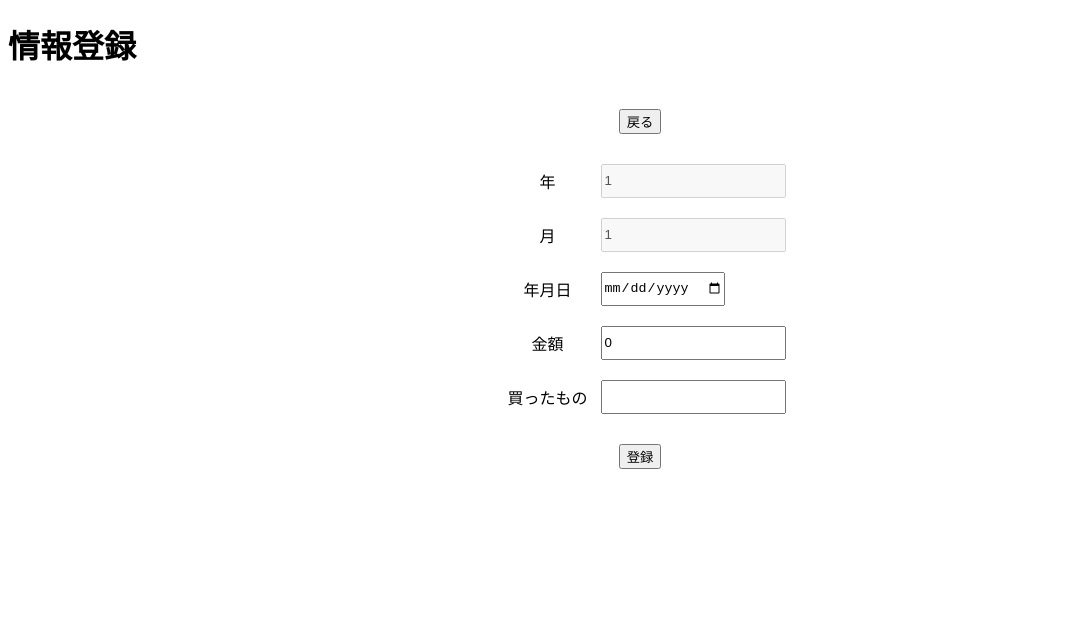
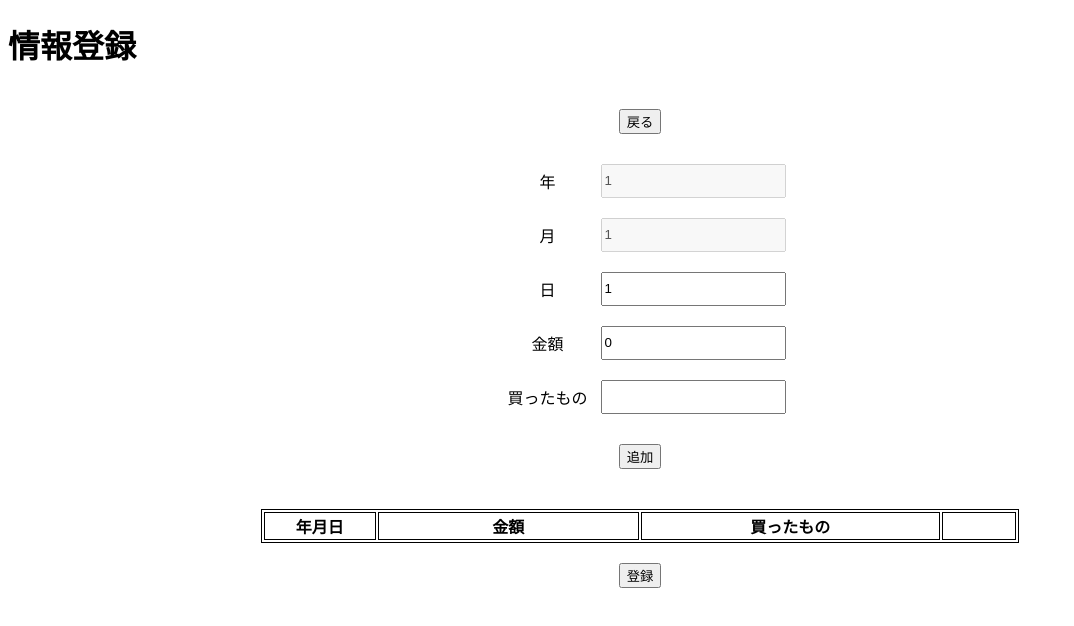
Before and after one commit to zakku58new/kakeibo-frontend, a Vue app: page /regist/credit-detaile/11 in a window 1280 px wide. Shown: the top 626 px of the page, without its empty margins (0-1074 px from the left). Built offline with nearby package versions, Linux system fonts and the light colour scheme.

Commit message:
クレカ詳細情報入力画面：複数情報一括入力の対応

```diff
--- a/src/components/CreditDetailRegister.vue
+++ b/src/components/CreditDetailRegister.vue
@@ -2,7 +2,7 @@
     <h1>情報登録</h1>
     <div style="display: block; text-align: center;">
         <button @click="back">戻る</button>
-        <form @submit.prevent="submitExpense" style="width: fit-content; margin: auto;">
+        <form @submit.prevent="addCreditDetail" style="width: fit-content; margin: auto;">
             <div class="inputText">
                 <label>年　　　　　</label>
                 <input type="text" v-model="dataCreditDetail.creditDetailYear" disabled>
@@ -12,8 +12,8 @@
                 <input type="text" v-model="dataCreditDetail.creditDetailMonth" disabled>
             </div>
             <div class="inputText">
-                <label>年月日　　　</label>
-                <input type="date" v-model="dataCreditDetail.creditDate">
+                <label>日　　　　　</label>
+                <input type="text" v-model="creditDetailDay">
             </div>
             <div class="inputText">
                 <label>金額　　　　</label>
@@ -23,6 +23,27 @@
                 <label>買ったもの　</label>
                 <input type="text" v-model="dataCreditDetail.purchasedItems">
             </div>
+            <button type="submit">追加</button>
+        </form>
+        <table class="credit-table-data">
+            <thead>
+                <tr>
+                    <th class="credit-table-creditDate">年月日</th>
+                    <th class="credit-table-amount">金額</th>
+                    <th class="credit-table-purchasedItems">買ったもの</th>
+                    <th class="credit-table-button"></th>
+                </tr>
+            </thead>
+            <tbody>
+                <tr v-for="(data, key) in creditData" :key="key">
+                    <td class="credit-table-creditDate">{{ data.creditDate }}</td>
+                    <td class="credit-table-amount">￥{{ data.amount }}</td>
+                    <td class="credit-table-purchasedItems">{{ data.purchasedItems }}</td>
+                    <td class="credit-table-button"><button>削除</button></td>
+                </tr>
+            </tbody>
+        </table>
+        <form @submit.prevent="submitExpense" style="width: fit-content; margin: auto;">
             <button type="submit">登録</button>
         </form>
     </div>
@@ -50,34 +71,45 @@ export default {
                 // チェックボックス
                 checkboxStatus: false,
             },
+            // 日
+            creditDetailDay: '1',
+            // 配列
+            creditData: [],
         };
     },
 
     mounted() {
         this.dataCreditDetail.creditDetailYear = this.year;
         this.dataCreditDetail.creditDetailMonth = this.month;
-        if (this.month < 10){
-            this.dataCreditDetail.creditDate = this.year + "-0" + this.month + "-01";
-        } else {
-            this.dataCreditDetail.creditDate = this.year + "-" + this.month + "-01";
-        }
-        // alert("日付：" +  this.year + "-" + this.month + "-01");
     },
 
     methods: {
-        async submitExpense() {
-            console.log('送信処理')
+        // クレカ詳細情報をテーブルに追加
+        addCreditDetail() {
+            // 日付フォーマット変換
+            // 年、月、日　→　yyyymmdd
+            if (this.dataCreditDetail.creditDetailMonth < 10){
+                if (this.creditDetailDay < 10){
+                    this.dataCreditDetail.creditDate = this.dataCreditDetail.creditDetailYear + '-0' + this.dataCreditDetail.creditDetailMonth + '-0' + this.creditDetailDay;
+                } else {
+                    this.dataCreditDetail.creditDate = this.dataCreditDetail.creditDetailYear + '-0' + this.dataCreditDetail.creditDetailMonth + '-' + this.creditDetailDay;
+                }
+            } else {
+                if (this.creditDetailDay < 10){
+                    this.dataCreditDetail.creditDate = this.dataCreditDetail.creditDetailYear + '-' + this.dataCreditDetail.creditDetailMonth + '-0' + this.creditDetailDay;
+                } else {
+                    this.dataCreditDetail.creditDate = this.dataCreditDetail.creditDetailYear + '-' + this.dataCreditDetail.creditDetailMonth + '-' + this.creditDetailDay;
+                }
+            }
 
-            // Axioを使ってAPIにデータを送信
-            await axios.post('/api/regist/creditDetail', this.dataCreditDetail)
-                .then(response => {
-                    console.log('登録処理:', response.data);
+            this.creditData.push(this.dataCreditDetail);
+
             // フォームをリセット
             this.dataCreditDetail = {
                 // 年
-                        creditDetailYear: '',
+                creditDetailYear: this.year,
                 // 月
-                        creditDetailMonth: '',
+                creditDetailMonth: this.month,
                 // 年月日
                 creditDate: '',
                 // 金額
@@ -87,6 +119,19 @@ export default {
                 // チェックボックス
                 checkboxStatus: false,
             };
+            // 日
+            this.creditDetailDay = '1';
+        },
+
+        // todo削除ボタン押下時
+
+        // データ登録
+        async submitExpense() {
+            console.log('送信処理')
+            // Axioを使ってAPIにデータを送信
+            await axios.post('/api/regist/creditDetail', this.creditData)
+                .then(response => {
+                    console.log('登録処理:', response.data);
                     // 登録後家計簿画面に遷移
                     this.$router.push({name: "kakeibo", params: {year: this.year, month: this.month}});
                 })
@@ -94,6 +139,7 @@ export default {
                     console.error('エラー：', error);
                 });
         },
+
         back() {
             this.$router.push({name: "kakeibo", params: {year: this.year, month: this.month}});
         },
@@ -112,4 +158,26 @@ export default {
     button {
         margin: 20px;
     }
+    .credit-table-data {
+        width: 60%;
+        margin: auto;
+        margin-top: 20px;
+        border: 1px solid;
+    }
+    .credit-table-creditDate {
+        width: 15%;
+        border: 1px solid;
+    }
+    .credit-table-amount {
+        width: 35%;
+        border: 1px solid;
+    }
+    .credit-table-purchasedItems {
+        width: 40%;
+        border: 1px solid;
+    }
+    .credit-table-button {
+        width: 10%;
+        border: 1px solid;
+    }
 </style>
```
Lines whose indentation alone changed are shown as unchanged.
